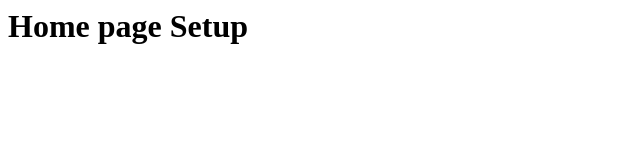
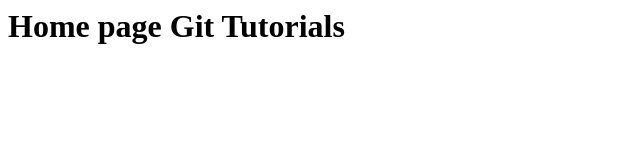
Before and after one commit to Nawaz4032/Git-Practice, a plain HTML site: page Git-Practice/index.html in a window 1280 px wide. Shown: the whole page, without its empty margins (0-640 px from the left). Drawn offline with Linux system fonts and the light colour scheme.

Commit message:
Firsr changes

```diff
--- a/Git-Practice/index.html
+++ b/Git-Practice/index.html
@@ -1 +1 @@
-<h1>Home page Setup</h1>
+<h1>Home page Git Tutorials</h1>
```
